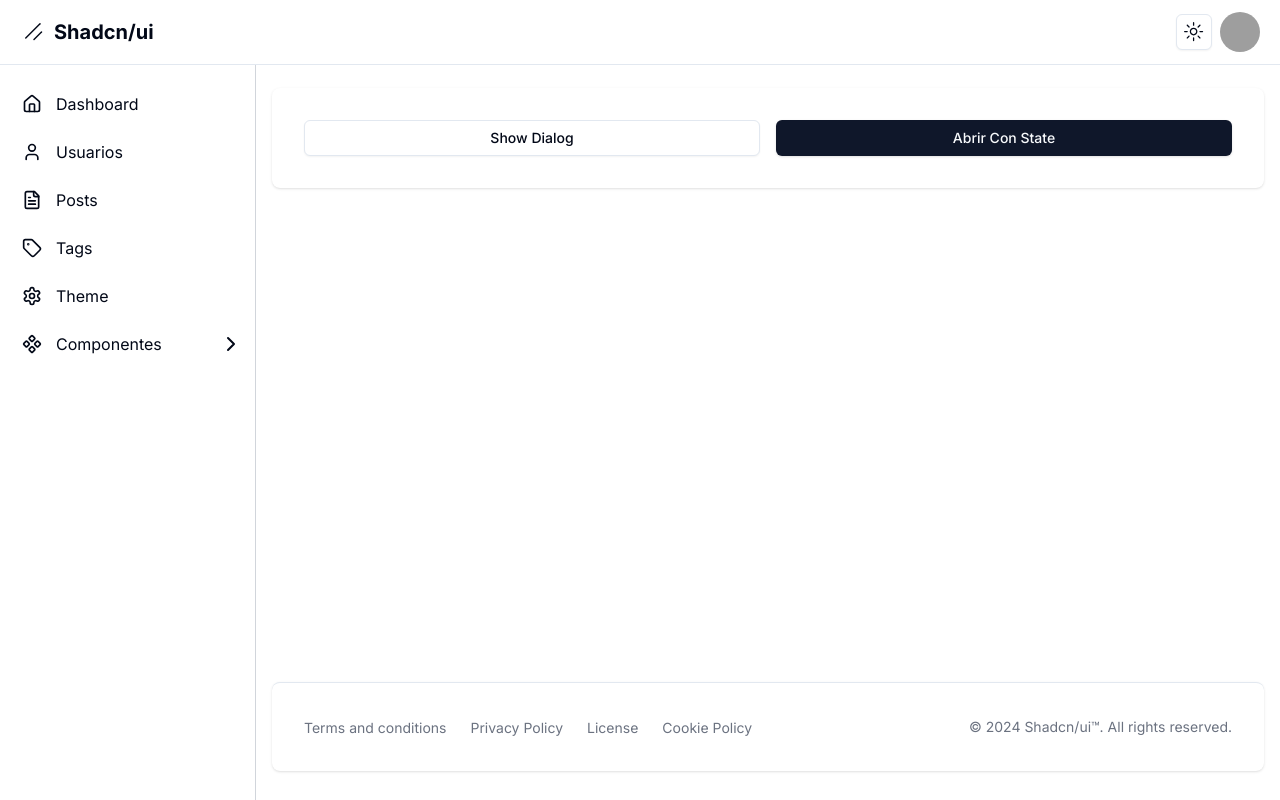
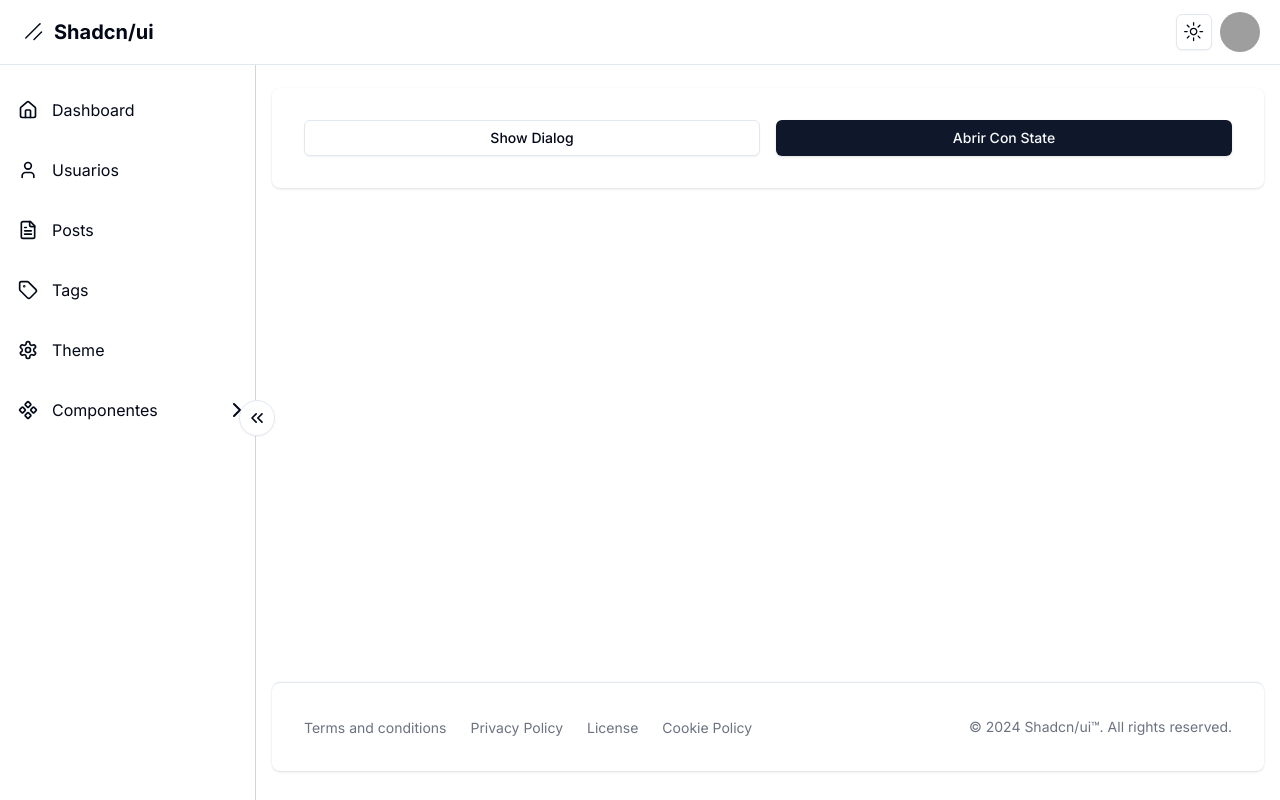
Before and after one commit to Fernixp/SHADCN-DASHBOARD, a Next.js app: page /dashboard/alert-dialog in a window 1280 px wide. Built offline with nearby package versions, Linux system fonts and the light colour scheme; grey boxes are pictures that could not be loaded.

Commit message:
feat: agregado boton para colapsar el sidebar

```diff
--- a/src/app/dashboard/layout.tsx
+++ b/src/app/dashboard/layout.tsx
@@ -3,7 +3,7 @@ import { Avatar, AvatarFallback, AvatarImage } from "@/components/ui/avatar";
 import ModeToggle from "./theme/page";
 import SidebarMobile from "@/components/layout/sidebar-mobile";
 import { Component, FileText, Home, Settings, Tag, User } from "lucide-react";
-import { ReactNode } from "react";
+import { ReactNode, useEffect, useState } from "react";
 import Sidebar from "@/components/layout/sidebar";
 
 const links = [
@@ -47,11 +47,26 @@ const links = [
 ];
 
 export default function DashboardLayout({ children }: { children: ReactNode }) {
+  const [isCollapsed, setIsCollapsed] = useState(false);
+
+  useEffect(() => {
+    // Este código solo se ejecuta en el cliente
+    const savedState = localStorage.getItem("isCollapsed");
+    if (savedState !== null) {
+      setIsCollapsed(JSON.parse(savedState));
+    }
+  }, []);
+
+  useEffect(() => {
+    // Guardar el estado en localStorage cuando cambie
+    localStorage.setItem("isCollapsed", JSON.stringify(isCollapsed));
+  }, [isCollapsed]);
+
   return (
     <>
       <nav className="bg-[hsl(var(--background))] border-b border-[hsl(var(--border))] fixed z-30 w-full">
         <div className="px-3 py-3 lg:px-5 lg:pl-3">
-          <div className="flex items-center justify-between">
+          <div className="flex items-center justify-between ">
             <div className="flex items-center justify-start">
               <SidebarMobile links={links} />
               <a
@@ -106,15 +121,20 @@ export default function DashboardLayout({ children }: { children: ReactNode }) {
           </div>
         </div>
       </nav>
-      <div className="flex overflow-hidden bg-[hsl(var(--background))] pt-16">
-        <Sidebar links={links} />
+      <div className="flex bg-[hsl(var(--background))] pt-16 ">
+        <Sidebar
+          links={links}
+          isCollapsed={isCollapsed}
+          setIsCollapsed={setIsCollapsed}
+        />
         <div
           className="bg-gray-900 opacity-50 hidden fixed inset-0 z-10"
           id="sidebarBackdrop"
         ></div>
         <div
           id="main-content"
-          className="h-full w-full bg-[hsl(var(--background))] relative overflow-y-auto lg:ml-64"
+          className={`h-full w-full bg-[hsl(var(--background))] relative overflow-y-auto overflow-hidden
+            ${isCollapsed ? "lg:ml-14" : "lg:ml-64"}`}
         >
           <main>
             <div className="pt-6 px-4">
--- a/src/components/layout/sidebar-mobile.tsx
+++ b/src/components/layout/sidebar-mobile.tsx
@@ -81,7 +81,7 @@ export default function SidebarMobile({
           </Button>
         </DrawerTrigger>
         <DrawerContent
-          className="dark:bg-[hsl(var(--background))] flex flex-col rounded-t-[10px] h-full w-[240px] mt-24 fixed bottom-0 right-0 overflow-y-auto"
+          className="dark:bg-[hsl(var(--background))] flex flex-col rounded-t-[10px] h-full w-[260px] mt-24 fixed bottom-0 right-0 overflow-y-auto"
         >
           <DrawerTitle className="font-medium text-center bg-transparent">
             Administrador
--- a/src/components/layout/sidebar.tsx
+++ b/src/components/layout/sidebar.tsx
@@ -1,8 +1,9 @@
 "use client";
-import { ChevronRight, LucideIcon } from "lucide-react";
+import { ChevronRight, ChevronsLeft, LucideIcon } from "lucide-react";
 import Link from "next/link";
-import { useState } from "react";
-import { usePathname } from 'next/navigation'
+import { Dispatch, SetStateAction, useState } from "react";
+import { usePathname } from "next/navigation";
+import { Button } from "../ui/button";
 interface SubmenuProps {
   name: string;
   href: string;
@@ -16,15 +17,20 @@ interface SidebarWithSubmenusProps {
   }[];
   isMobile?: boolean;
   handleLinkClick?: (link: any) => void;
+  isCollapsed?: boolean;
+  setIsCollapsed?: Dispatch<SetStateAction<boolean>>;
 }
 
 function Sidebar({
   links,
   isMobile = false,
   handleLinkClick,
+  isCollapsed,
+  setIsCollapsed,
 }: SidebarWithSubmenusProps) {
   const [openSubmenu, setOpenSubmenu] = useState<string | null>(null);
-  const router = usePathname()
+
+  const router = usePathname();
   const handleMenuClick = (menuName: string) => {
     setOpenSubmenu(openSubmenu === menuName ? null : menuName);
   };
@@ -35,27 +41,29 @@ function Sidebar({
       className={`${
         isMobile
           ? "z-21 transition-width duration-75 bg-[hsl(var(--background))]"
-          : "fixed hidden z-20 h-full top-0 left-0 pt-16 lg:flex flex-shrink-0 flex-col w-64 transition-width duration-75 border-r border-gray-300 dark:border-gray-800"
-      } dark:bg-black dark:border-[hsl(var(--border))]`}
+          : "fixed hidden z-20 h-full top-0 left-0 pt-16 lg:flex flex-shrink-0 flex-col transition-width duration-300 border-r border-gray-300 dark:border-gray-800"
+      } dark:bg-black dark:border-[hsl(var(--border))] ${
+        isCollapsed ? " w-14" : " w-64"
+      }`}
       aria-label="Sidebar"
     >
       <div className="relative flex-1 flex flex-col min-h-0 border-[hsl(var(--border))] bg-[hsl(var(--card))] pt-0">
-        <div className="flex-1 flex flex-col pt-5 pb-4 overflow-y-auto">
+        <div className="flex-1 flex flex-col pt-5 pb-4 overflow-y-auto overflow-hidden">
           <div className="flex-1 bg-[hsl(var(--background))] divide-y divide-[hsl(var(--border))] space-y-1">
             <ul className="space-y-2 pb-2">
               {links.map((link) => (
                 <li key={link.href}>
                   <div
-                    className={`flex justify-between items-center cursor-pointer hover:bg-[hsl(var(--muted))] px-3 ${
+                    className={`flex justify-between items-center cursor-pointer hover:bg-[hsl(var(--muted))] px-1.5 py-1 ${
                       link.submenu ? "relative" : ""
                     } ${
-                      router.includes(link.href) ? 'bg-[hsl(var(--muted))]' : ''
-                    }`}
+                      router.includes(link.href) ? "bg-[hsl(var(--muted))]" : ""
+                    } ${isCollapsed ? 'rounded-xl': ''}`}
                     onClick={() => link.submenu && handleMenuClick(link.name)}
                   >
                     <Link
                       href={link.href}
-                      className={`text-base capitalize text-[hsl(var(--foreground))] font-normal rounded-lg flex items-center p-2  group ${
+                      className={`text-base capitalize text-[hsl(var(--foreground))] font-normal rounded-lg flex items-center p-[10px]  group ${
                         link.submenu ? "pr-10" : ""
                       }`}
                       onClick={() => {
@@ -65,7 +73,7 @@ function Sidebar({
                       }}
                     >
                       <link.icon height={20} />
-                      <span className="ml-3">{link.name}</span>
+                      <span className={`${isCollapsed ? 'ml-[16px]':'ml-3'}`}>{link.name}</span>
                     </Link>
                     {/* Mostrar flecha de despliegue solo si hay submenu */}
                     {link.submenu && (
@@ -83,8 +91,10 @@ function Sidebar({
                             href={sublink.href}
                             className={`text-sm text-[hsl(var(--foreground))]
                               font-normal rounded-lg flex items-center p-2 hover:bg-[hsl(var(--muted))] group ${
-                              router.includes(sublink.href) ? 'bg-[hsl(var(--muted))]' : ''
-                            }`}
+                                router.includes(sublink.href)
+                                  ? "bg-[hsl(var(--muted))]"
+                                  : ""
+                              }`}
                             onClick={() => {
                               if (handleLinkClick) {
                                 handleLinkClick(sublink);
@@ -103,6 +113,22 @@ function Sidebar({
           </div>
         </div>
       </div>
+      <Button
+        size="icon"
+        variant="outline"
+        className={`absolute -right-5 top-1/2 z-50 rounded-full md:inline-flex ${
+          isMobile ? "hidden" : ""
+        }`}
+        onClick={() => {
+          if(setIsCollapsed){
+            setIsCollapsed((prev) => !prev)
+          }
+        }}
+      >
+        <ChevronsLeft
+          className={`h-5 w-5 ${isCollapsed ? "rotate-180" : ""}`}
+        />
+      </Button>
     </aside>
   );
 }
```
